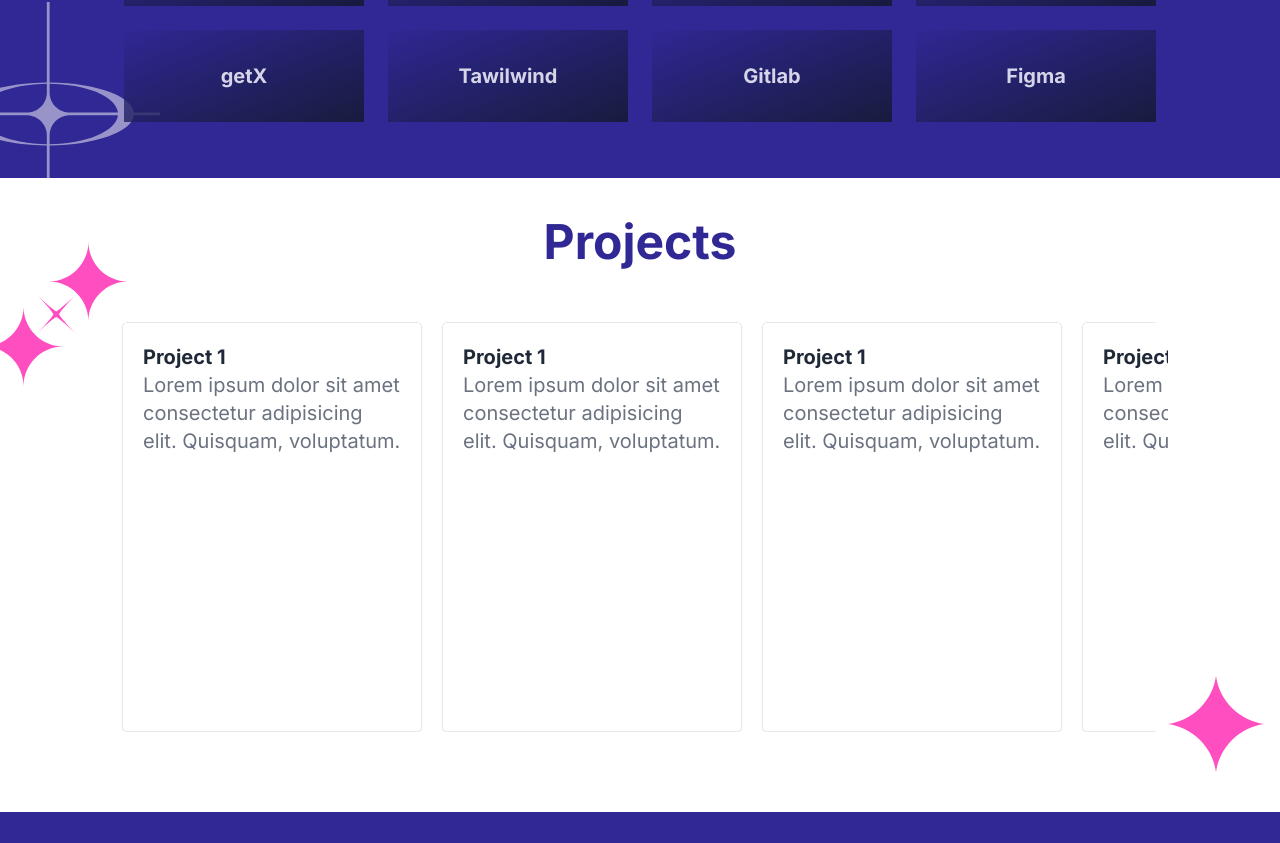
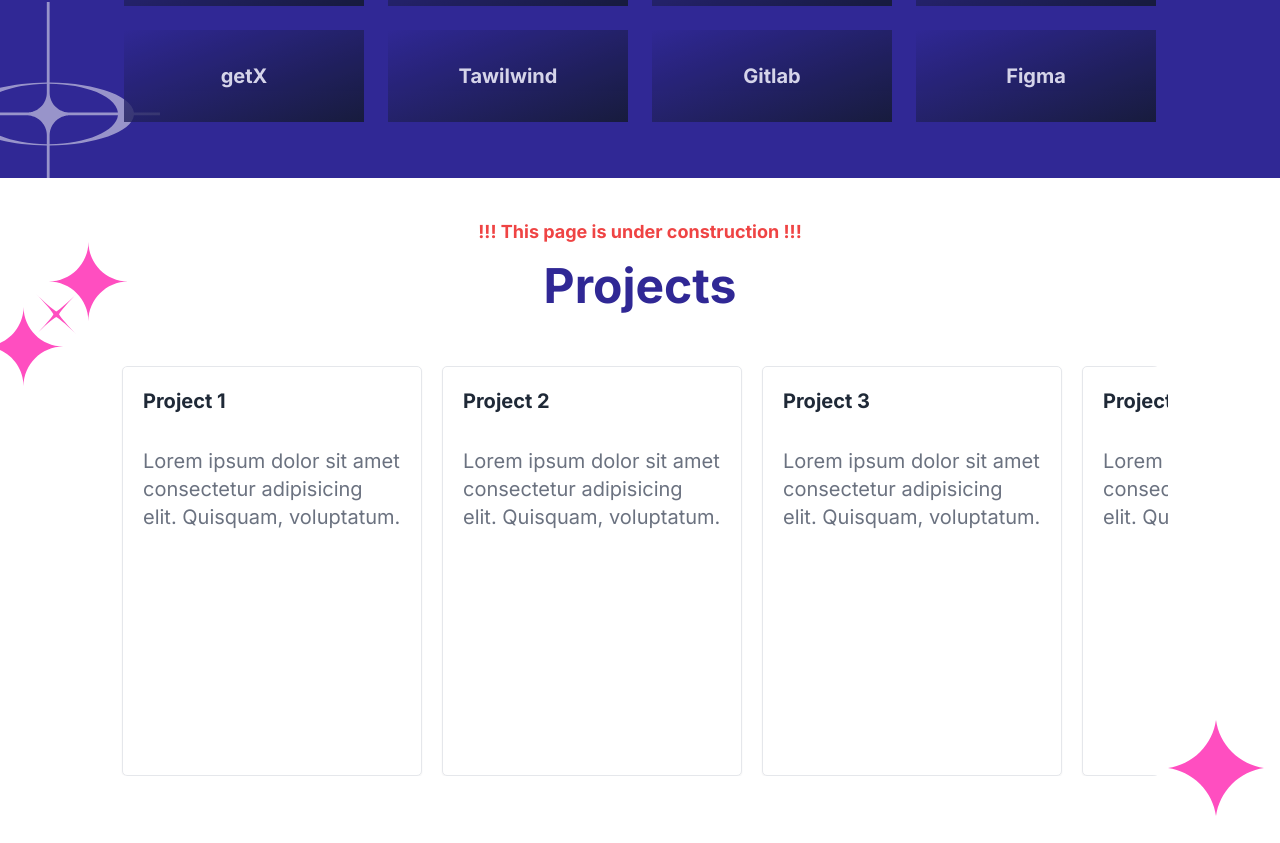
Before and after one commit to nadialvy/personal-web-revamp, a Vue app: page / in a window 1280 px wide. Shown: the part 1694-2537 px from the top of the page. Built offline with nearby package versions, Linux system fonts and the light colour scheme.

Commit message:
link navbar

```diff
--- a/package.json
+++ b/package.json
@@ -12,7 +12,6 @@
   "dependencies": {
     "daisyui": "^2.51.6",
     "emailjs-com": "^3.2.0",
-    "flowbite": "^1.6.5",
     "mosha-vue-toastify": "^1.0.23",
     "vue": "^3.2.47"
   },
--- a/src/components/About.vue
+++ b/src/components/About.vue
@@ -1,6 +1,7 @@
 <template>
+  <p class="relative bottom-[68px] lg:bottom-[98px] bg-sandwhite-100" id="about"></p>
   <img src="/about/el-planet.svg" alt="PLanet element" class="w-28 absolute right-0 lg:w-32 xl:w-52 2xl:w-64">
-  <p class="text-3xl text-purple-500 px-8 pt-8 font-bold text-center lg:hidden">About</p>
+  <p class="text-3xl text-purple-500 pb-8 pt-8 font-bold text-center lg:hidden">About</p>
   <div class="px-8 py-2 md:flex md:gap-x-4 xl:gap-x-8 lg:px-20 xl:px-24 2xl:px-72 2xl:gap-x-16 lg:mt-6">
     <div class="md:w-1/3 items-center md:justify-center">
       <img src="/about/main-pict.svg" alt="Self Picture" class="w-full animate-bounce animate-bounce-slow ease-in">
--- a/src/components/ContactUs.vue
+++ b/src/components/ContactUs.vue
@@ -1,4 +1,5 @@
 <template>
+  <p class="relative bottom-[68px] lg:bottom-[98px]" id="contact"></p>
   <div class="py-6 px-8 lg:px-20 lg:py-8 xl:px-28 xl:py-10 2xl:px-[410px] 2xl:py-12 relative mb-10">
     <p class="text-3xl text-purple-500 font-bold text-center lg:text-4xl lg:pb-8 xl:text-5xl 2xl:text-6xl xl:pb-12">Let's Work Together</p>
     <div class="lg:flex lg:gap-x-24">
--- a/src/components/Experience.vue
+++ b/src/components/Experience.vue
@@ -2,7 +2,8 @@
 </script>
 
 <template>
-  <div class="bg-purple-500 text-white px-8 py-6 md:py-10 lg:px-32 xl:px-44 2xl:px-[410px] relative">
+  <p class="relative bottom-[68px] lg:bottom-[98px]" id="experiences"></p>
+  <div class="bg-purple-500 text-white px-8 py-6 md:py-10 lg:px-32 xl:px-44 2xl:px-[410px] relative" >
     <p
       class="text-3xl text-white font-bold text-center lg:text-4xl lg:pb-8 xl:text-5xl 2xl:text-6xl pb-8"
     >
--- a/src/components/Hero.vue
+++ b/src/components/Hero.vue
@@ -1,5 +1,5 @@
 <template>
-  <div class="bg-purple-500 overflow-x-hidden">
+  <div class="bg-purple-500 overflow-x-hidden" id="home">
     <img id="animate-on-load-star-down" src="/hero/el-hero-star.svg" alt="star" class="absolute opacity-30 -z-0 left-0 bottom-0 top-[500px] md:top-[600px] lg:top-[450px] w-32 md:w-44 lg:w-52 xl:w-72 xl:top-[510px]">
     <img id="animate-on-load-starround-up" src="/hero/el-hero-round.svg" alt="star round" class="absolute opacity-40 -z-0 top-0 left-64 md:left-[450px] lg:left-[550px] w-32 md:w-48 lg:w-64 xl:w-96 xl:left-[900px] 2xl:left-[1300px]">
     <div class="flex flex-wrap" id="animate-on-load-up" >
@@ -14,7 +14,7 @@
           </p>
           <button class="bg-pink-500 px-6 py-2 md:text-lg lg:text-lg hover:bg-pink-600 transition-all md:px-8 md:py-3 xl:text-xl 2xl:text-2xl font-semibold">Discover More</button>
         </div>
-    </div>
+      </div>
       <div class="lg:w-4/5 -z-0">
         <img src="/hero/hero-2.svg" alt="Hero" class="-z-20 lg:w-[1000px] relative lg:bottom-0 xl:left-[140px] 2xl:left-[530px]"/>
       </div>
--- a/src/components/Projects.vue
+++ b/src/components/Projects.vue
@@ -1,42 +1,44 @@
 <template>
-  <div class="px-8 py-6 lg:px-20 xl:px-28 2xl:px-72 lg:py-10 relative">
+  <p class="relative bottom-[68px] lg:bottom-[98px] bg-sandwhite-100" id="projects"></p>
+  <div class="px-8 py-6 lg:px-20 xl:px-28 2xl:px-72 lg:py-10 relative bg-white">
+    <p class="text-center font-bold text-red-500 lg:text-lg mb-4">!!! This page is under construction !!!</p>
     <p class="text-3xl mb-6 text-purple-500 font-bold text-center lg:text-4xl lg:pb-8 xl:text-5xl 2xl:text-6xl">Projects</p>
     <img src="/project/stars.svg" alt="Stars" class="absolute z-30 w-28 top-10 -left-2 lg:w-36 lg:top-16 lg:-left-4 2xl:left-56 2xl:top-24">
     <img src="/project/star.svg" alt="Star" class="absolute z-30 w-16 bottom-10 right-4 lg:w-24 2xl:bottom-12 2xl:right-56">
     <div class="carousel rounded-box mb-10">
       <div class="carousel-item">
         <div class="card border h-96 xl:h-[410px] 2xl:h-[500px] border-grey">
-          <p class="xl:text-xl 2xl:text-2xl text-2xl font-bold">Project 1</p>
+          <p class="xl:text-xl 2xl:text-2xl text-2xl font-bold mb-8">Project 1</p>
           <p class="xl:text-xl 2xl:text-2xl text-gray-500">Lorem ipsum dolor sit amet consectetur adipisicing elit. Quisquam, voluptatum.</p>
         </div>
       </div>
       <div class="carousel-item">
         <div class="card border h-96 xl:h-[410px] 2xl:h-[500px] border-grey">
-          <p class="xl:text-xl 2xl:text-2xl text-2xl font-bold">Project 1</p>
+          <p class="xl:text-xl 2xl:text-2xl text-2xl font-bold mb-8">Project 2</p>
           <p class="xl:text-xl 2xl:text-2xl text-gray-500">Lorem ipsum dolor sit amet consectetur adipisicing elit. Quisquam, voluptatum.</p>
         </div>
       </div>
       <div class="carousel-item">
         <div class="card border h-96 xl:h-[410px] 2xl:h-[500px] border-grey">
-          <p class="xl:text-xl 2xl:text-2xl text-2xl font-bold">Project 1</p>
+          <p class="xl:text-xl 2xl:text-2xl text-2xl font-bold mb-8">Project 3</p>
           <p class="xl:text-xl 2xl:text-2xl text-gray-500">Lorem ipsum dolor sit amet consectetur adipisicing elit. Quisquam, voluptatum.</p>
         </div>
       </div>
       <div class="carousel-item">
         <div class="card border h-96 xl:h-[410px] 2xl:h-[500px] border-grey">
-          <p class="xl:text-xl 2xl:text-2xl text-2xl font-bold">Project 1</p>
+          <p class="xl:text-xl 2xl:text-2xl text-2xl font-bold mb-8">Project 4</p>
           <p class="xl:text-xl 2xl:text-2xl text-gray-500">Lorem ipsum dolor sit amet consectetur adipisicing elit. Quisquam, voluptatum.</p>
         </div>
       </div>
       <div class="carousel-item">
         <div class="card border h-96 xl:h-[410px] 2xl:h-[500px] border-grey">
-          <p class="xl:text-xl 2xl:text-2xl text-2xl font-bold">Project 1</p>
+          <p class="xl:text-xl 2xl:text-2xl text-2xl font-bold mb-8">Project 5</p>
           <p class="xl:text-xl 2xl:text-2xl text-gray-500">Lorem ipsum dolor sit amet consectetur adipisicing elit. Quisquam, voluptatum.</p>
         </div>
       </div>
       <div class="carousel-item">
         <div class="card border h-96 xl:h-[410px] 2xl:h-[500px] border-grey">
-          <p class="xl:text-xl 2xl:text-2xl text-2xl font-bold">Project 1</p>
+          <p class="xl:text-xl 2xl:text-2xl text-2xl font-bold mb-8">Project 6</p>
           <p class="xl:text-xl 2xl:text-2xl text-gray-500">Lorem ipsum dolor sit amet consectetur adipisicing elit. Quisquam, voluptatum.</p>
         </div>
       </div>
--- a/src/components/Skills.vue
+++ b/src/components/Skills.vue
@@ -3,6 +3,7 @@ import SkillCard from '../widgets/SkillCard.vue';
 </script>
 
 <template>
+  <p class="relative bottom-[68px] lg:bottom-[98px]" id="skills"></p>
   <div class="bg-purple-500 relative">
     <img src="/skills/top-star.svg" alt="star element" class="absolute -right-10 top-10 w-40 lg:w-72 lg:-right-0 opacity-50 -z-0">
     <div class="px-8 pt-8 pb-10 lg:px-20 xl:px-28 lg:py-10 2xl:px-72 2xl:pb-32">
--- a/src/style.css
+++ b/src/style.css
@@ -24,6 +24,11 @@
 body, html {
   overflow-x: hidden;
   }
+
+  *, html {
+
+    scroll-behavior: smooth !important;
+}
 /*
 a {
   font-weight: 500;
--- a/tailwind.config.js
+++ b/tailwind.config.js
@@ -12,6 +12,9 @@ export default {
         'purple':{
           '300': '#6059BE',
           '500': '#302895'
+        },
+        'sandwhite': {
+          '100': '#E7E7E7'
         },
         'pink':{
           '100': '#FA6CD3',
```
Also changed, not shown: src/components/Navbar.vue (+18 -12 lines), 1 other file (tests, documents, lock files or other folders).
